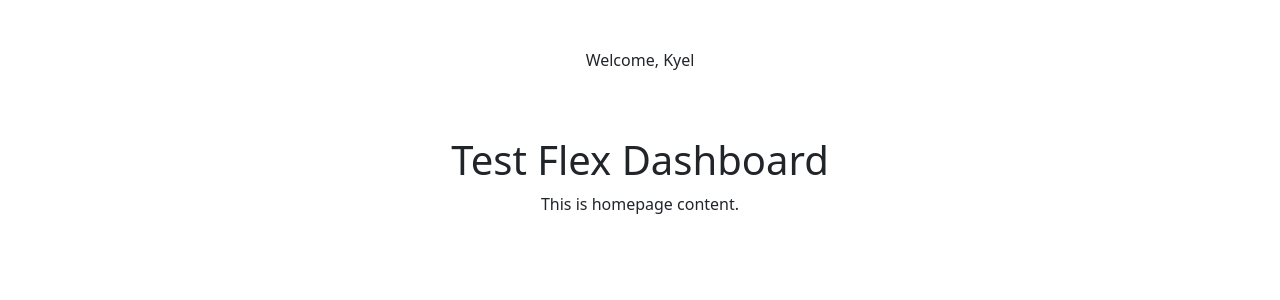
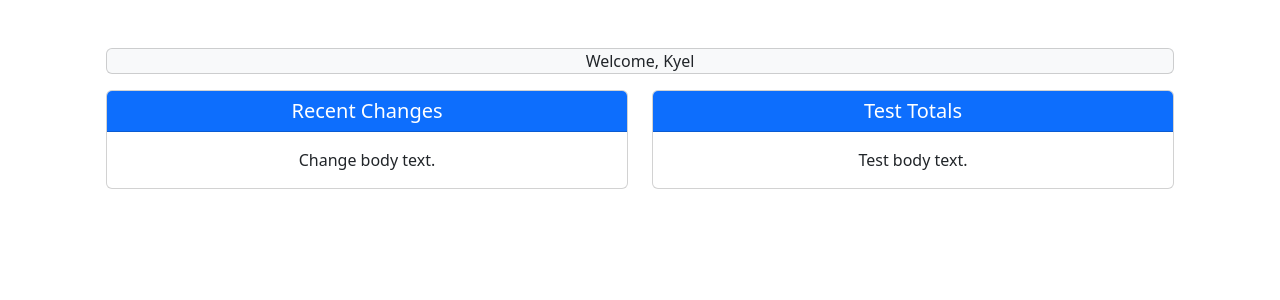
Before and after one commit to quantumGrail/testFlex, a Flask app: page / in a window 1280 px wide. Shown: the part 66-366 px from the top of the page. Run offline with Flask 3, Linux system fonts and the light colour scheme; a user stored in the database is signed in; some libraries are stand-ins or nearby versions.

Commit message:
Create columns for dashboard

```diff
--- a/application/app.py
+++ b/application/app.py
@@ -31,6 +31,9 @@ def initialize_selenium():
 def index():
     """Application Homepage"""
     user_id = session.get('user_id')
+
+    if not user_id:
+        return redirect("/login")
 
     result = cs50_db.execute("SELECT username FROM users WHERE id = ?", user_id)
 
--- a/application/templates/index.html
+++ b/application/templates/index.html
@@ -6,12 +6,40 @@
 
 {% block content %}
 
-<div class="container mb-3" id="welcome-message">
-    Welcome, {{ user_id }}
-</div>
-<div class="container py-5">
-    <h1>Test Flex Dashboard</h1>
-    <p>This is homepage content.</p>
+<div class="container" id="dashboard-container">
+    <div id="welcome-bar" class="container mb-3">
+        <div class="row justify-content-center">
+            <div class="col">
+                <div class="card bg-light">
+                    <div id="welcome-message">Welcome, {{ user_id }}</div>
+                </div>
+            </div>
+        </div>
+    </div>
+
+    <div class="container" id="components-container">
+        <div class="row mb-3">
+            <div class="col" id="recent-changes">
+                <div class="card mb-3">
+                    <div class="card-header justify-content-between align-items-center bg-primary text-white">
+                        <h5 class="card-title align-items-center mb-0">Recent Changes</h5>
+                    </div>
+
+                    <div class="card-body">Change body text.</div>
+                </div>
+            </div>
+
+            <div class="col" id="test-totals">
+                <div class="card mb-3">
+                    <div class="card-header justify-content-between align-items-center bg-primary text-white">
+                        <h5 class="card-title align-items-center mb-0">Test Totals</h5>
+                    </div>
+
+                    <div class="card-body">Test body text.</div>
+                    </div>
+                </div>
+            </div>
+    </div>
 </div>
 
 {% endblock %}
```
Also changed, not shown: 2 other files.
